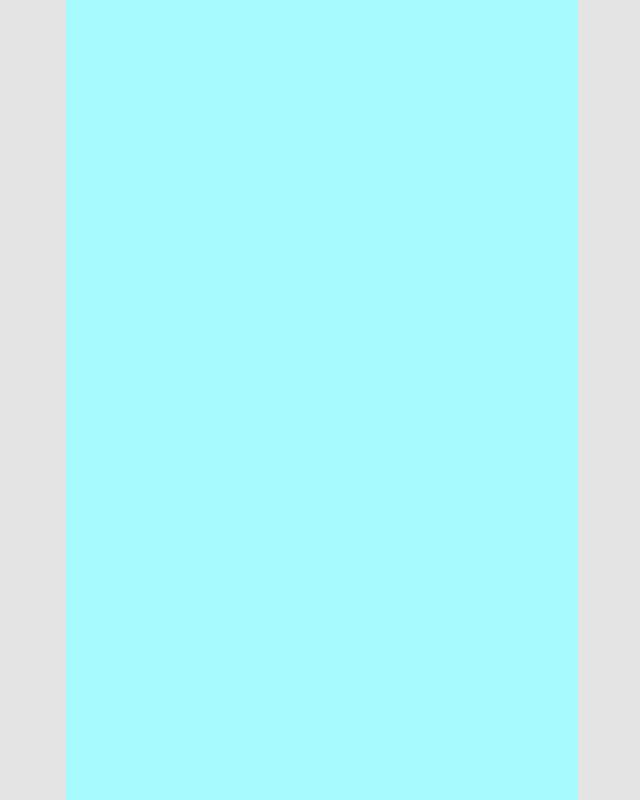
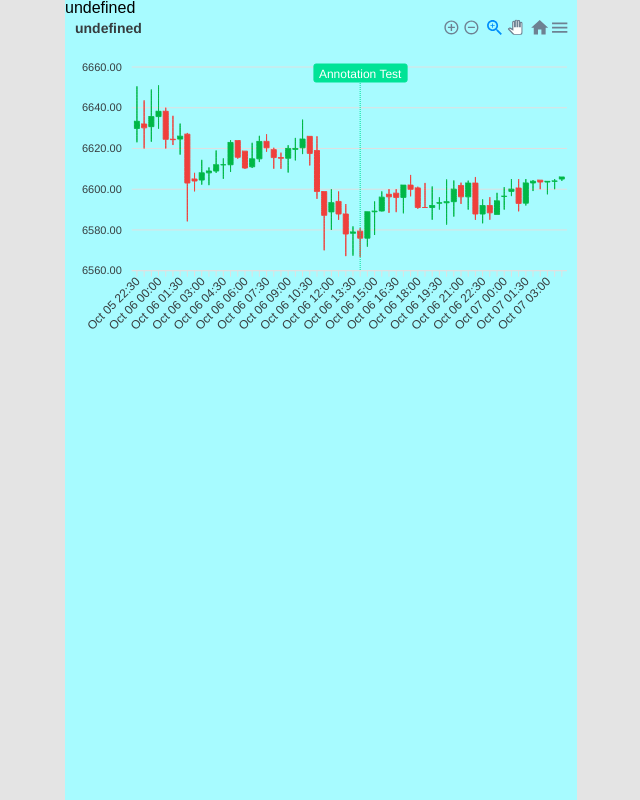
Before and after one commit to seungminRyu/stock-eye, a React (Create React App) app: page /stock in a window 1280 px wide. Shown: the whole page, without its empty margins (319-959 px from the left). Built offline with nearby package versions, Linux system fonts and the light colour scheme.

Commit message:
Edit: 주식 페이지에 차트 적용

```diff
--- a/src/component/Stock.js
+++ b/src/component/Stock.js
@@ -1,12 +1,15 @@
 import React from 'react';
 import AppTemplate from './AppTemplate';
 import { parseQueryString } from '../util/util';
+import Chart from './Chart';
 
 function Stock({ location }) {
     const queryObj = parseQueryString(location.search);
+    const name = decodeURIComponent(queryObj.name);
     return (
         <AppTemplate>
-            <h1>{queryObj.name}</h1>
+            <h1>{name}</h1>
+            <Chart name={name} />
         </AppTemplate>
     );
 }
--- a/src/component/StockList.js
+++ b/src/component/StockList.js
@@ -12,8 +12,8 @@ function StockList(props) {
         <StockListBlock>
             <ul className="user-stock-list">
                 {stockList.map((stock, i) =>
-                    <Link to={`/stock?name=${stock.name}`}>
-                        <StockItem key={i} index={i} name={stock.name} code={stock.code} />
+                    <Link to={`/stock?name=${stock.name}`} key={stock.code}>
+                        <StockItem index={i} name={stock.name} code={stock.code} key={`item_${i}`}/>
                     </Link>
                 )}
             </ul>
```
